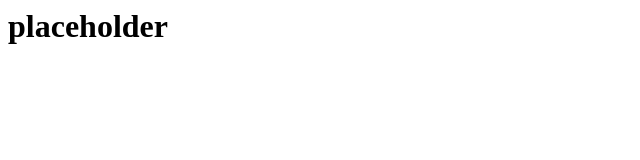
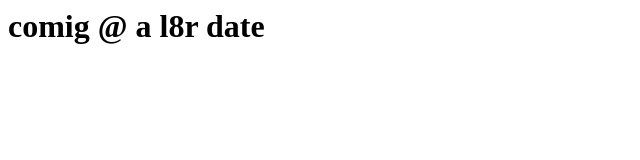
Before and after one commit to lyqd-lang/gh-pages, a plain HTML site: page install/index.html in a window 1280 px wide. Shown: the whole page, without its empty margins (0-640 px from the left). Drawn offline with Linux system fonts and the light colour scheme.

Commit message:
Update index.html

```diff
--- a/install/index.html
+++ b/install/index.html
@@ -4,6 +4,6 @@
     <title>Install LYQD</title>
   </head>
   <body>
-    <h1> placeholder </h1>
+    <h1> comig @ a l8r date </h1>
   </body>
 </html>
```
